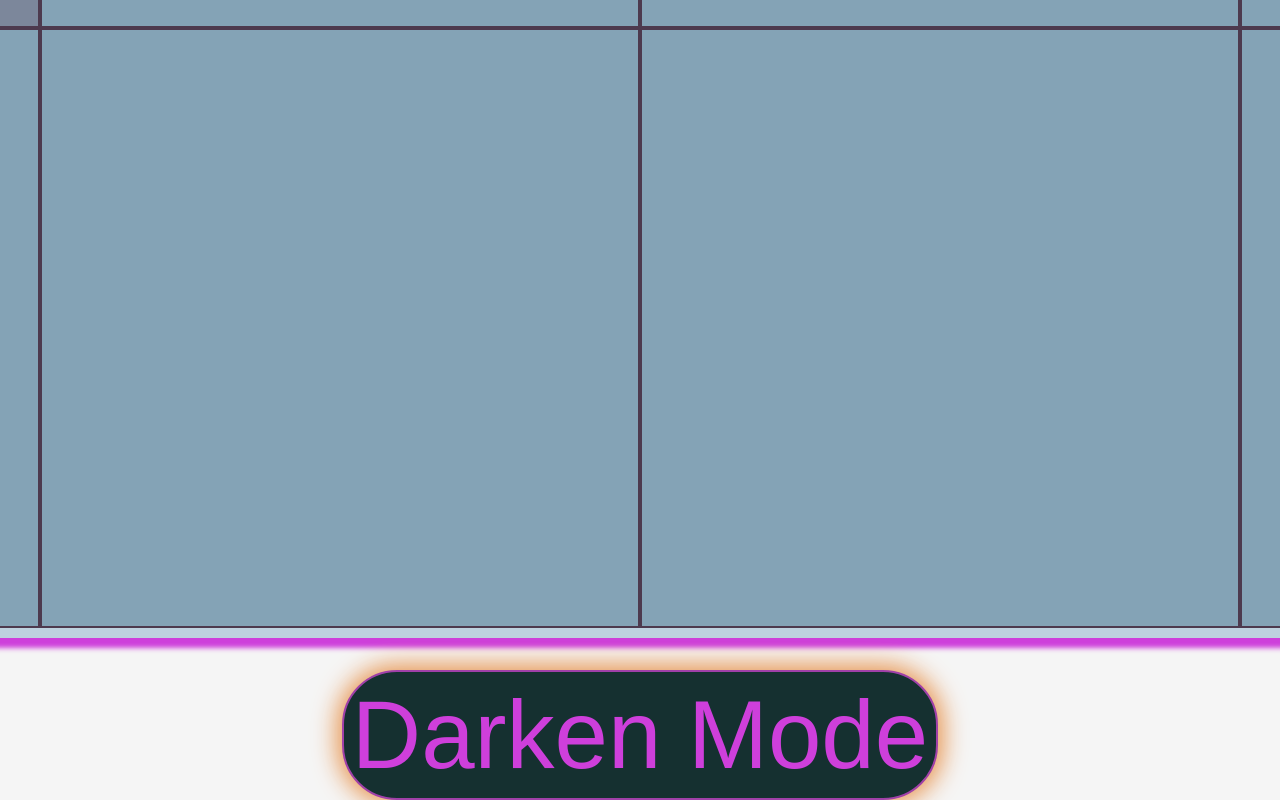
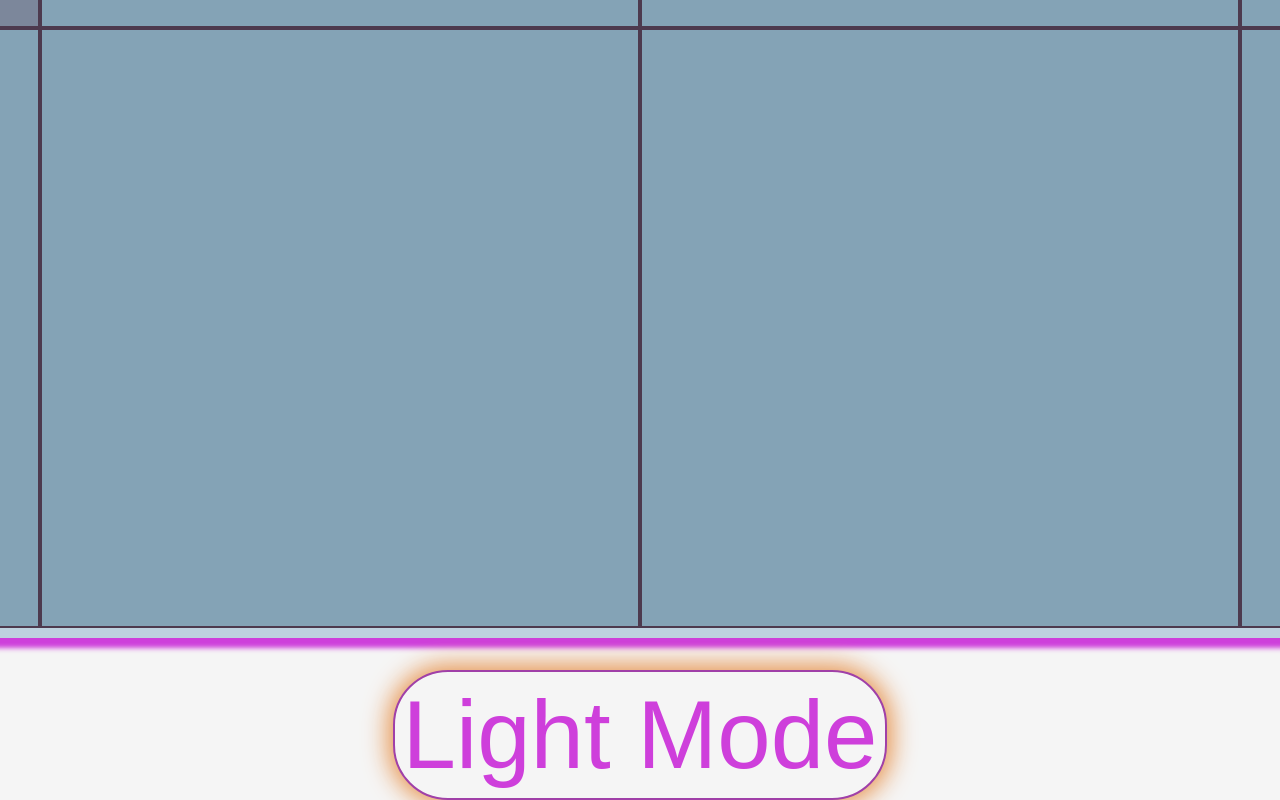
Before and after one commit to Holl4444/Etch-extras, a plain HTML site: page index.html in a window 1280 px wide. Both pictures are taken after a click on the button "Darken Mode". Shown: the part 2026-2826 px from the top of the page. Drawn offline with Linux system fonts and the light colour scheme.

Commit message:
Add light mode
Added a 'dark' class in order to toggle dark mode on
and off without needing to reset.

Made different modes more obvious with colour change to button.

```diff
--- a/index.html
+++ b/index.html
@@ -23,7 +23,7 @@
       </details>
       <section class="grid-container"></section>
       <div class="darken-btn-container">
-        <button class="darken-btn" id="darken-btn" type="button">Darken Mode</button>
+        <button class="darken-btn dark" id="darken-btn" type="button">Darken Mode</button>
       </div>
     </div>
   </body>
--- a/script.js
+++ b/script.js
@@ -66,7 +66,6 @@ const createGrid = (size) => {
                 e.target.classList.remove(e.target.classList[1]);
                 e.target.classList.add(`${indx}`);
                 const rgba = `${randomColourRGBA()}${opacity(opInt)}`;
-                console.log(rgba);
                 e.target.style.backgroundColor = rgba;
               }
             } else {
@@ -123,6 +122,10 @@ popupBtn.addEventListener("click", () => {
 darkenBtn.addEventListener("click", () => {
   if (isDarkMode) {
     isDarkMode = false;
+    darkenBtn.textContent = "Darken Mode";
   } else {
-   isDarkMode = true;}
+    isDarkMode = true;
+    darkenBtn.textContent = "Light Mode";
+  }
+  darkenBtn.classList.toggle("dark");
 });
--- a/styles.css
+++ b/styles.css
@@ -74,7 +74,6 @@ button {
   box-shadow: 0 0 25px 5px #e7934d;
   border-radius: 55px;
   padding: 1vh;
-  background-color: rgb(21, 48, 48);
 }
 
 #popup-btn {
@@ -85,8 +84,13 @@ button {
   box-shadow: 0 0 25px 5px #e7934d;
 }
 
+.dark {
+  background-color: rgb(21, 48, 48);
+}
+
 .darken-btn-container {
   margin-top: 2vh;
+
 }
 /*
       #7d3f4f - tudor red
```
